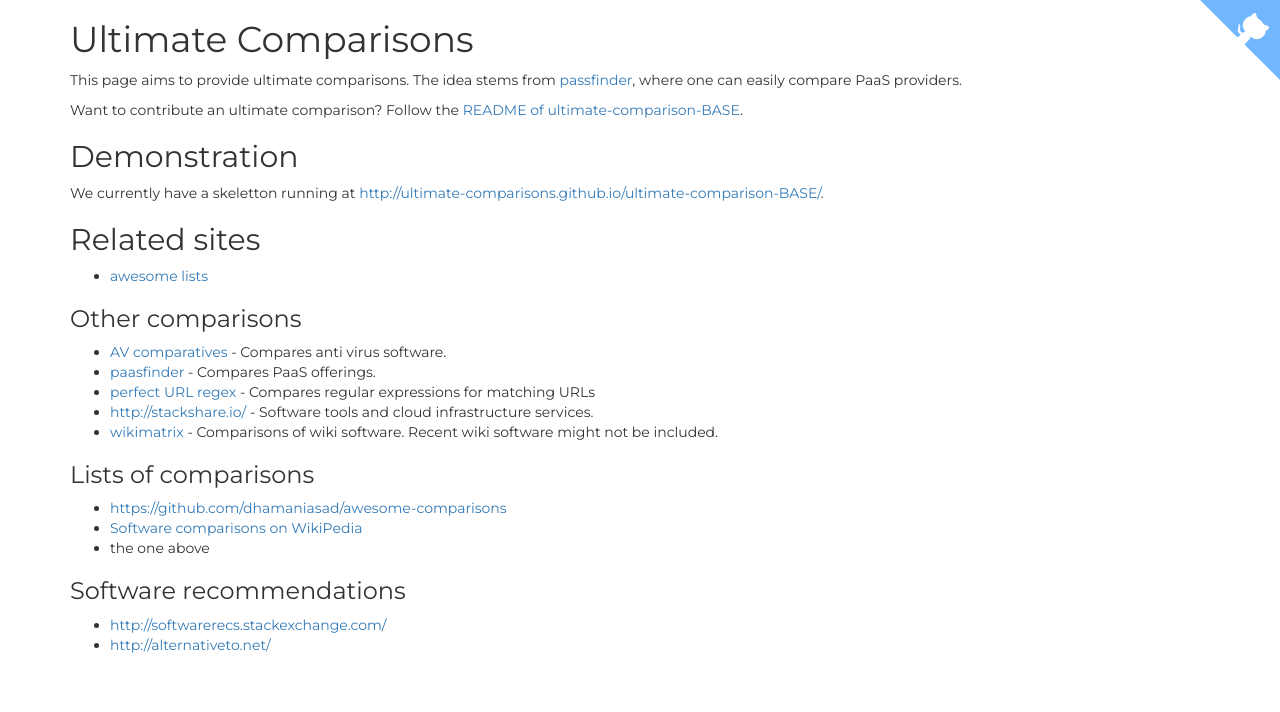
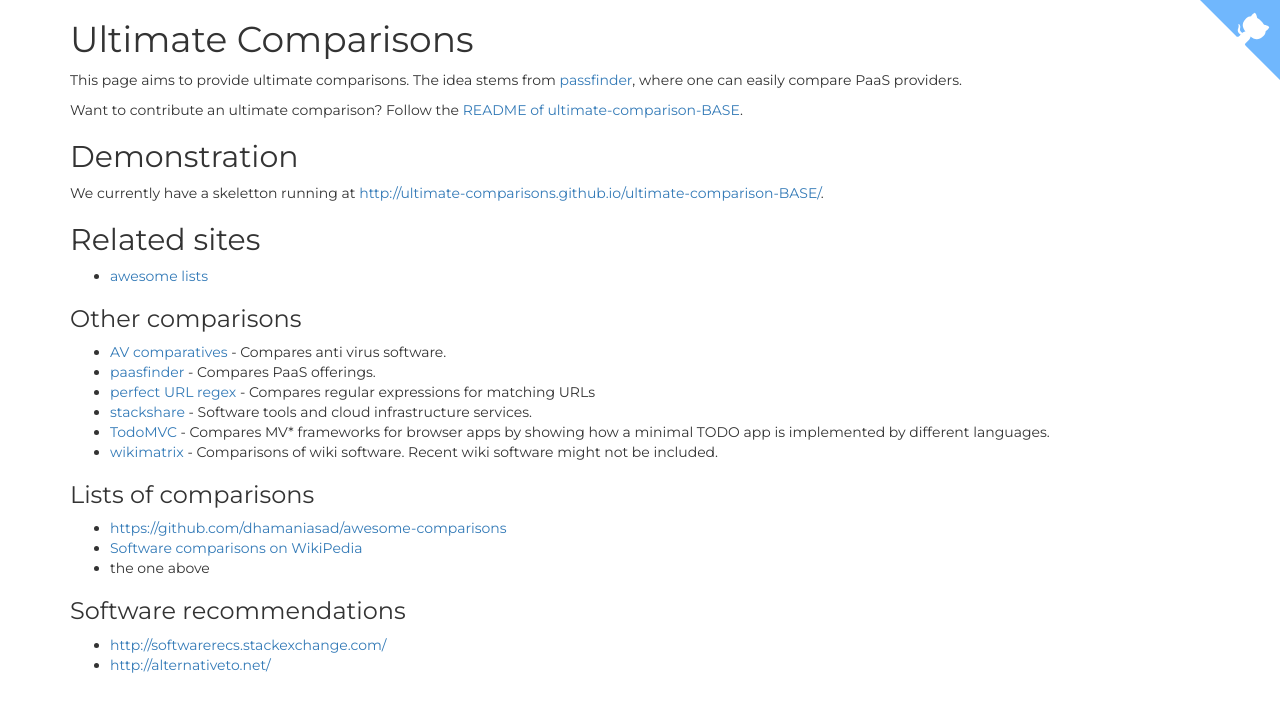
Before and after one commit to ultimate-comparisons/ultimate-comparisons.github.io, a Jekyll site: the page built from index.md, in a window 1280 px wide. Shown: the top 712 px of the page. Built offline with Jekyll 4.4.1, drawn with Linux system fonts in a browser that asks for light colours.

Commit message:
Add TodoMVC

```diff
--- a/index.md
+++ b/index.md
@@ -20,7 +20,8 @@ We currently have a skeletton running at <http://ultimate-comparisons.github.io/
  * [AV comparatives](http://www.av-comparatives.org/) - Compares anti virus software.
  * [paasfinder](https://paasfinder.org/) - Compares PaaS offerings.
  * [perfect URL regex](https://mathiasbynens.be/demo/url-regex) - Compares regular expressions for matching URLs
- * [http://stackshare.io/](stackshare) - Software tools and cloud infrastructure services.
+ * [stackshare](http://stackshare.io/) - Software tools and cloud infrastructure services.
+ * [TodoMVC](http://todomvc.com/) - Compares MV* frameworks for browser apps by showing how a minimal TODO app is implemented by different languages.
  * [wikimatrix](http://www.wikimatrix.org/) - Comparisons of wiki software. Recent wiki software might not be included.
 
 ### Lists of comparisons
```
